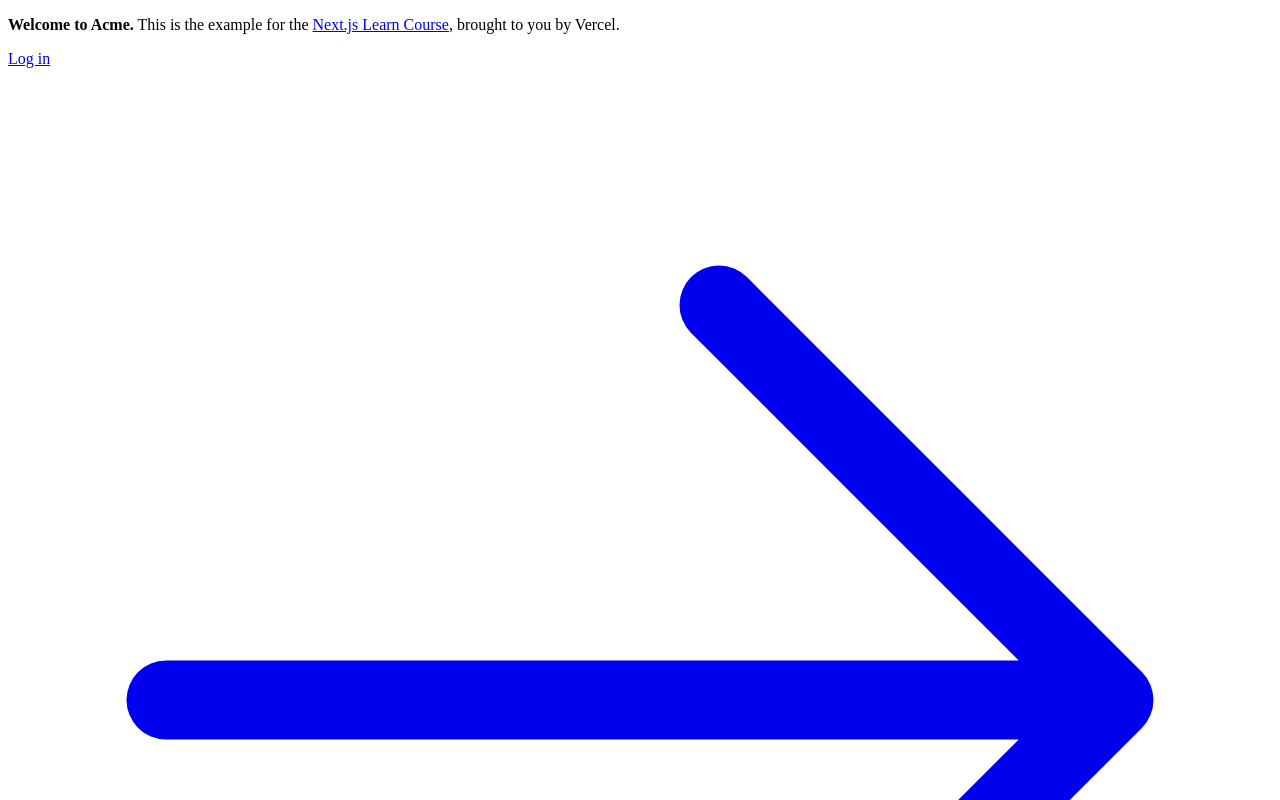
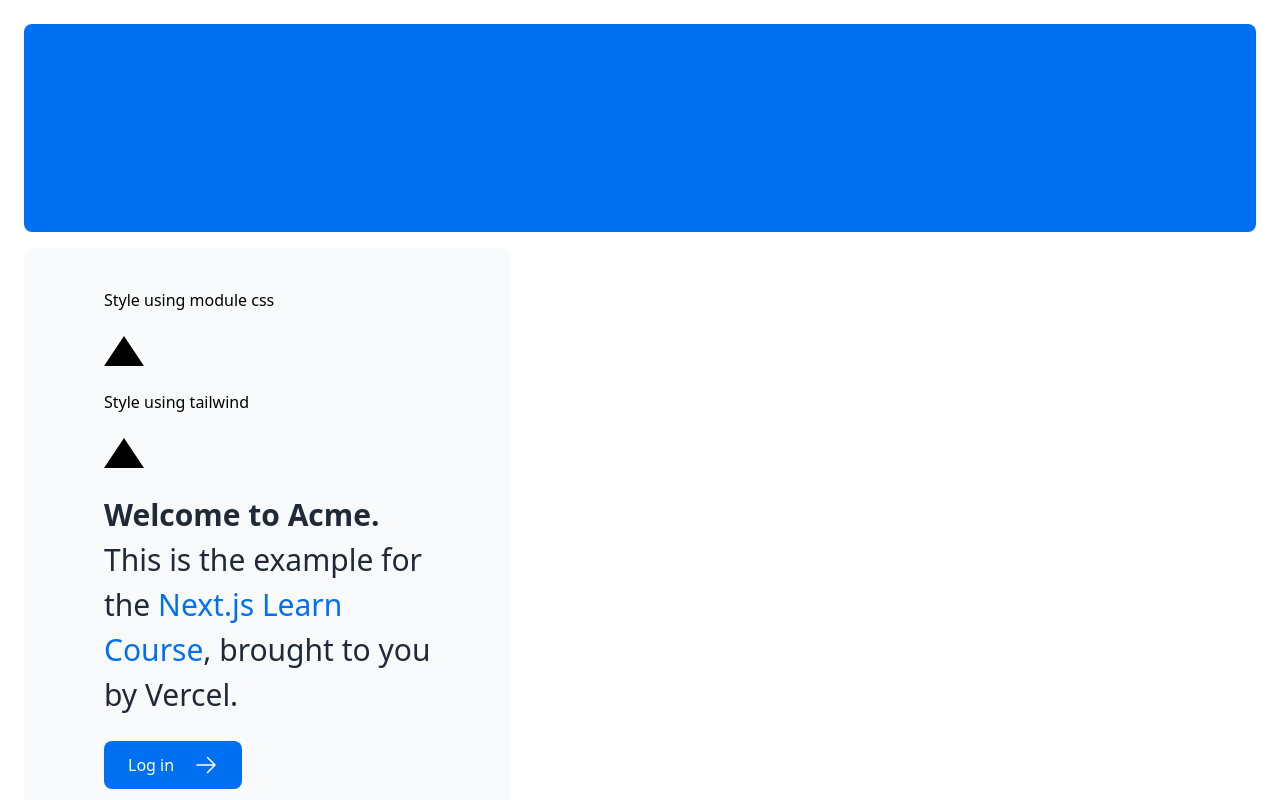
Before and after one commit to JasonOCat/nextjs-tuto-14, a Next.js app: page / in a window 1280 px wide. Shown: the top 800 px of the page. Built offline with nearby package versions, Linux system fonts and the light colour scheme.

Commit message:
Use module css and tailwind style

```diff
--- a/app/layout.tsx
+++ b/app/layout.tsx
@@ -1,3 +1,5 @@
+import '@/app/ui/global.css'
+
 export default function RootLayout({
   children,
 }: {
--- a/app/page.tsx
+++ b/app/page.tsx
@@ -1,6 +1,9 @@
 import AcmeLogo from '@/app/ui/acme-logo';
 import { ArrowRightIcon } from '@heroicons/react/24/outline';
 import Link from 'next/link';
+
+import styles from '@/app/ui/home.module.css';
+
 
 export default function Page() {
   return (
@@ -10,6 +13,10 @@
       </div>
       <div className="mt-4 flex grow flex-col gap-4 md:flex-row">
         <div className="flex flex-col justify-center gap-6 rounded-lg bg-gray-50 px-6 py-10 md:w-2/5 md:px-20">
+          Style using module css<div className={styles.shape}/>
+          Style using tailwind <div
+              className="h-0 w-0 border-b-[30px] border-l-[20px] border-r-[20px] border-b-black border-l-transparent border-r-transparent"
+          />
           <p className={`text-xl text-gray-800 md:text-3xl md:leading-normal`}>
             <strong>Welcome to Acme.</strong> This is the example for the{' '}
             <a href="https://nextjs.org/learn/" className="text-blue-500">
@@ -18,10 +25,10 @@
             , brought to you by Vercel.
           </p>
           <Link
-            href="/login"
-            className="flex items-center gap-5 self-start rounded-lg bg-blue-500 px-6 py-3 text-sm font-medium text-white transition-colors hover:bg-blue-400 md:text-base"
+              href="/login"
+              className="flex items-center gap-5 self-start rounded-lg bg-blue-500 px-6 py-3 text-sm font-medium text-white transition-colors hover:bg-blue-400 md:text-base"
           >
-            <span>Log in</span> <ArrowRightIcon className="w-5 md:w-6" />
+            <span>Log in</span> <ArrowRightIcon className="w-5 md:w-6"/>
           </Link>
         </div>
         <div className="flex items-center justify-center p-6 md:w-3/5 md:px-28 md:py-12">
--- /dev/null
+++ b/app/ui/home.module.css
@@ -0,0 +1,7 @@
+.shape {
+    height: 0;
+    width: 0;
+    border-bottom: 30px solid black;
+    border-left: 20px solid transparent;
+    border-right: 20px solid transparent;
+}
```
Also changed, not shown: 1 other file (tests, documents, lock files or other folders).
